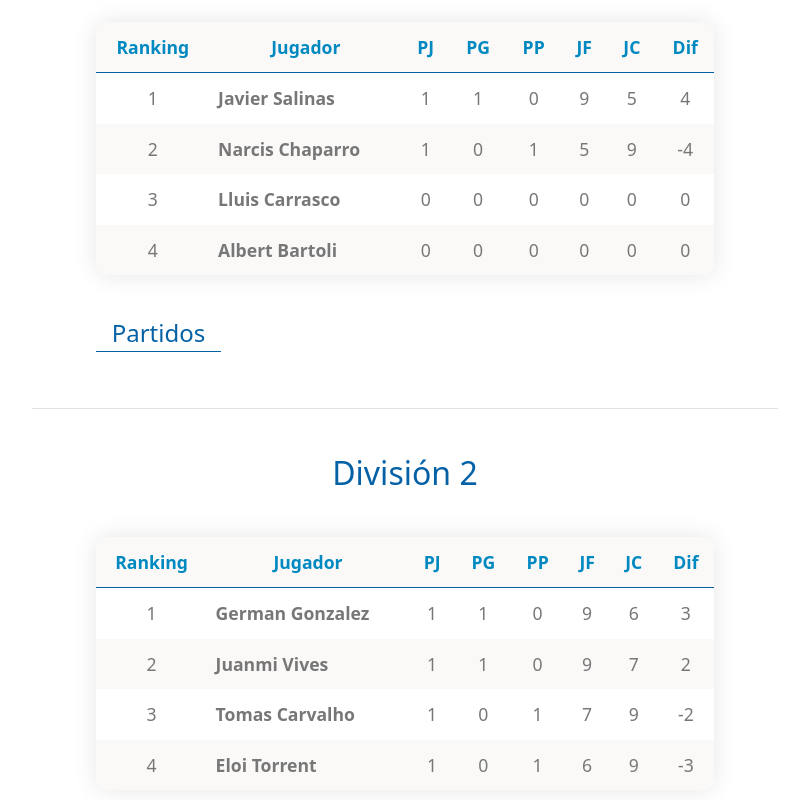
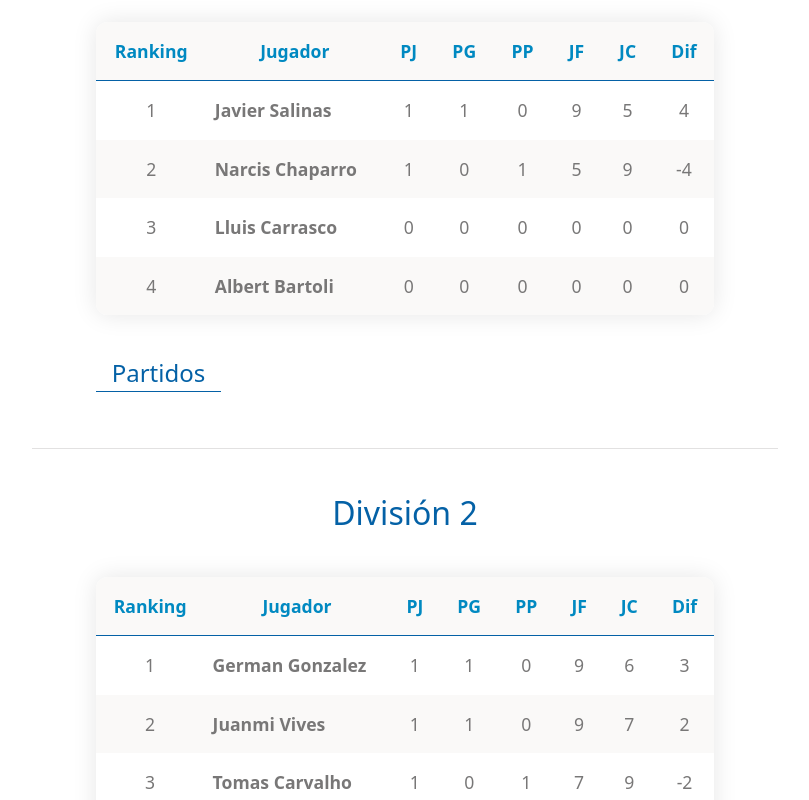
Before and after one commit to kvi-ki/tennis-matches, a Next.js app: page / in a window 1280 px wide. Shown: the part 200-1000 px from the top of the page, without its empty margins (235-1044 px from the left). Built offline with nearby package versions, Linux system fonts and the light colour scheme.

Commit message:
style: update padding of the table

```diff
--- a/src/app/index.css
+++ b/src/app/index.css
@@ -6,8 +6,8 @@
   table,
   th,
   td {
-    @apply text-textSm p-3;
-    @apply md:text-textMd;
+    @apply text-textSm p-2;
+    @apply md:text-textMd md:p-4;
   }
 }
 
--- a/tailwind.config.js
+++ b/tailwind.config.js
@@ -27,7 +27,7 @@ export default {
     fontSize: {
       header: '2rem',
       header2: '1.5rem',
-      textSm: '0.6rem',
+      textSm: '0.8rem',
       textMd: '1.1rem',
       textLg: '1.25rem',
       textMatches: '0.8rem'
```
